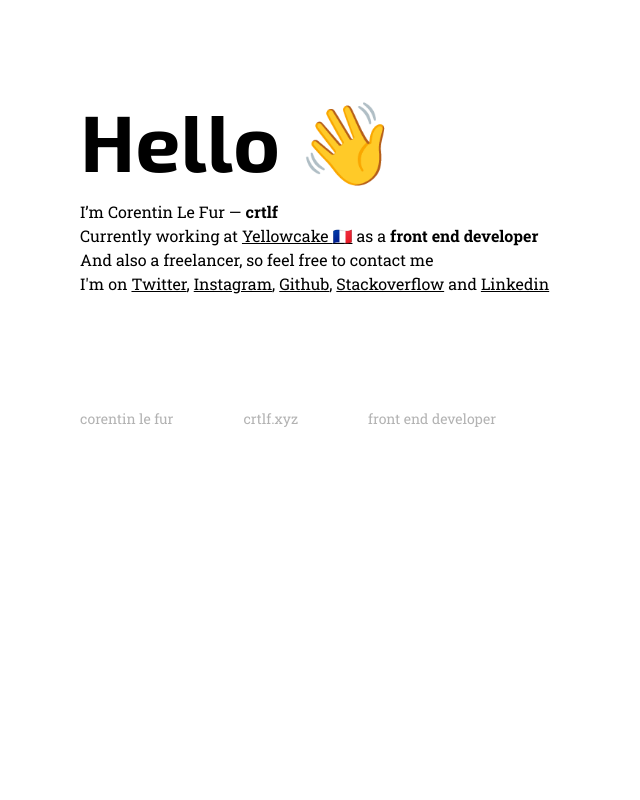
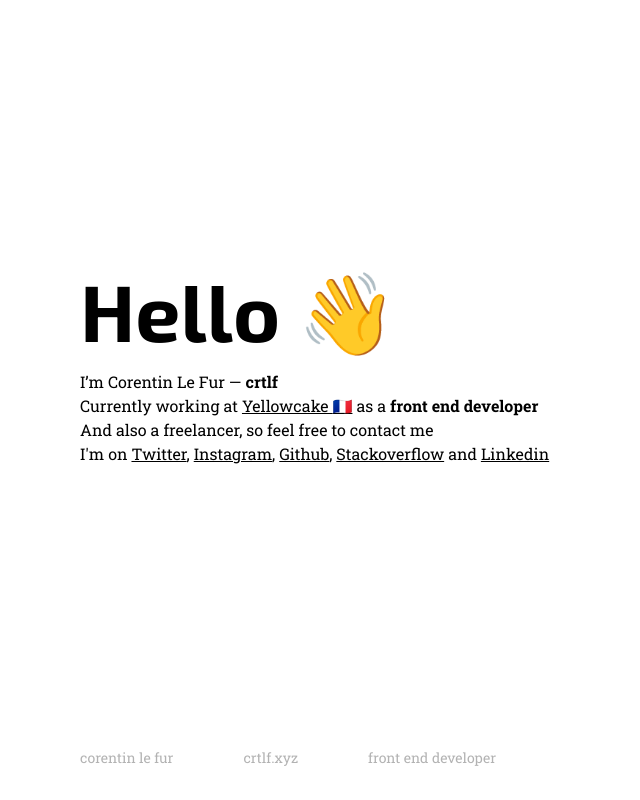
Before and after one commit to crtlf/crtlf.xyz, a Gatsby site: page / in a window 1280 px wide. Shown: the whole page, without its empty margins (0-640 px from the left). Built offline with nearby package versions, Linux system fonts and the light colour scheme; Gatsby itself is replaced by a stand-in of ours.

Commit message:
Correction CSS suite à mise à jour Gatsby

```diff
--- a/src/styles/global.css
+++ b/src/styles/global.css
@@ -1,4 +1,4 @@
-html, body, #___gatsby, div[role="group"][tabindex] {
+html, body, #___gatsby, #gatsby-focus-wrapper {
     height: 100%;
 }
 
```
